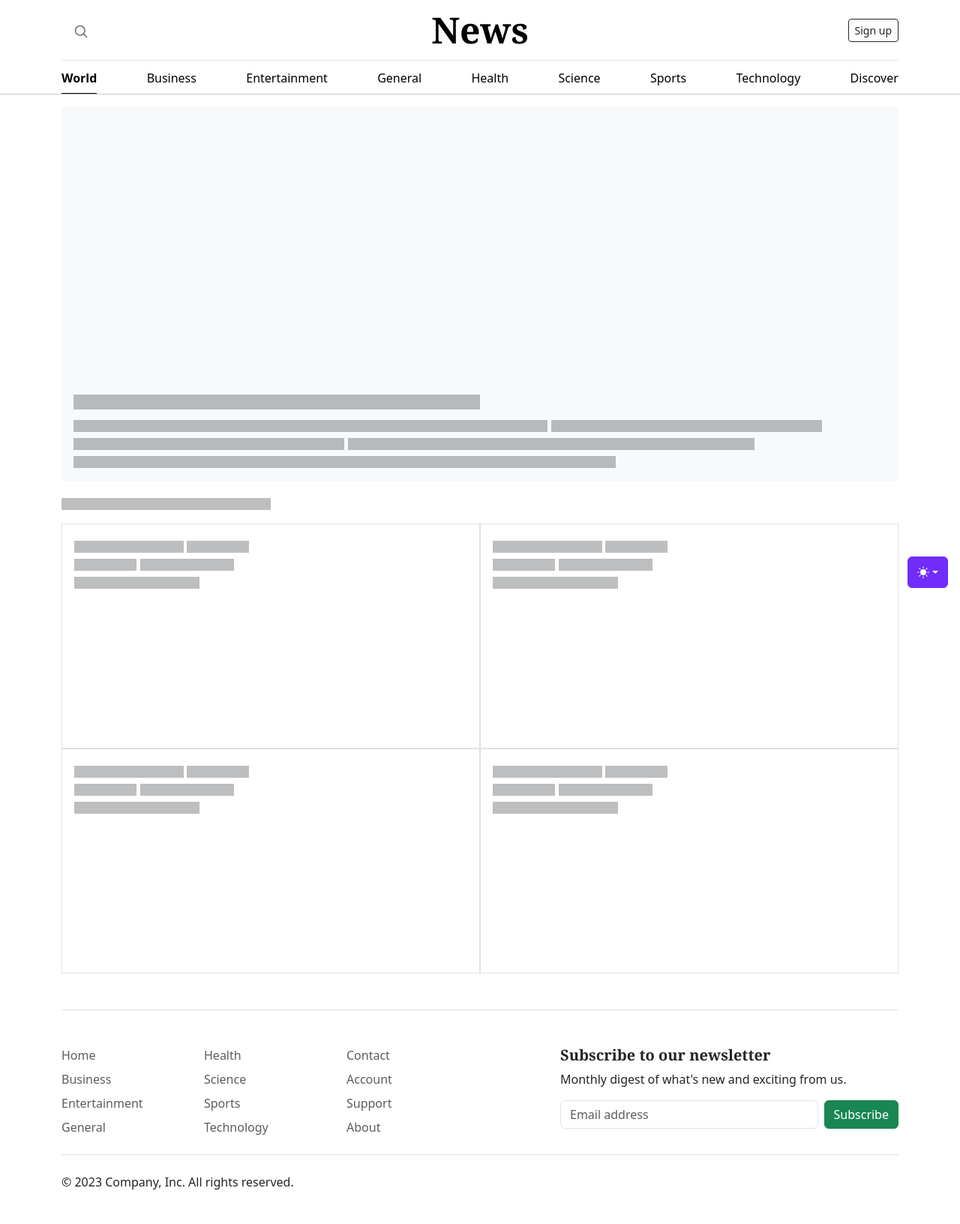
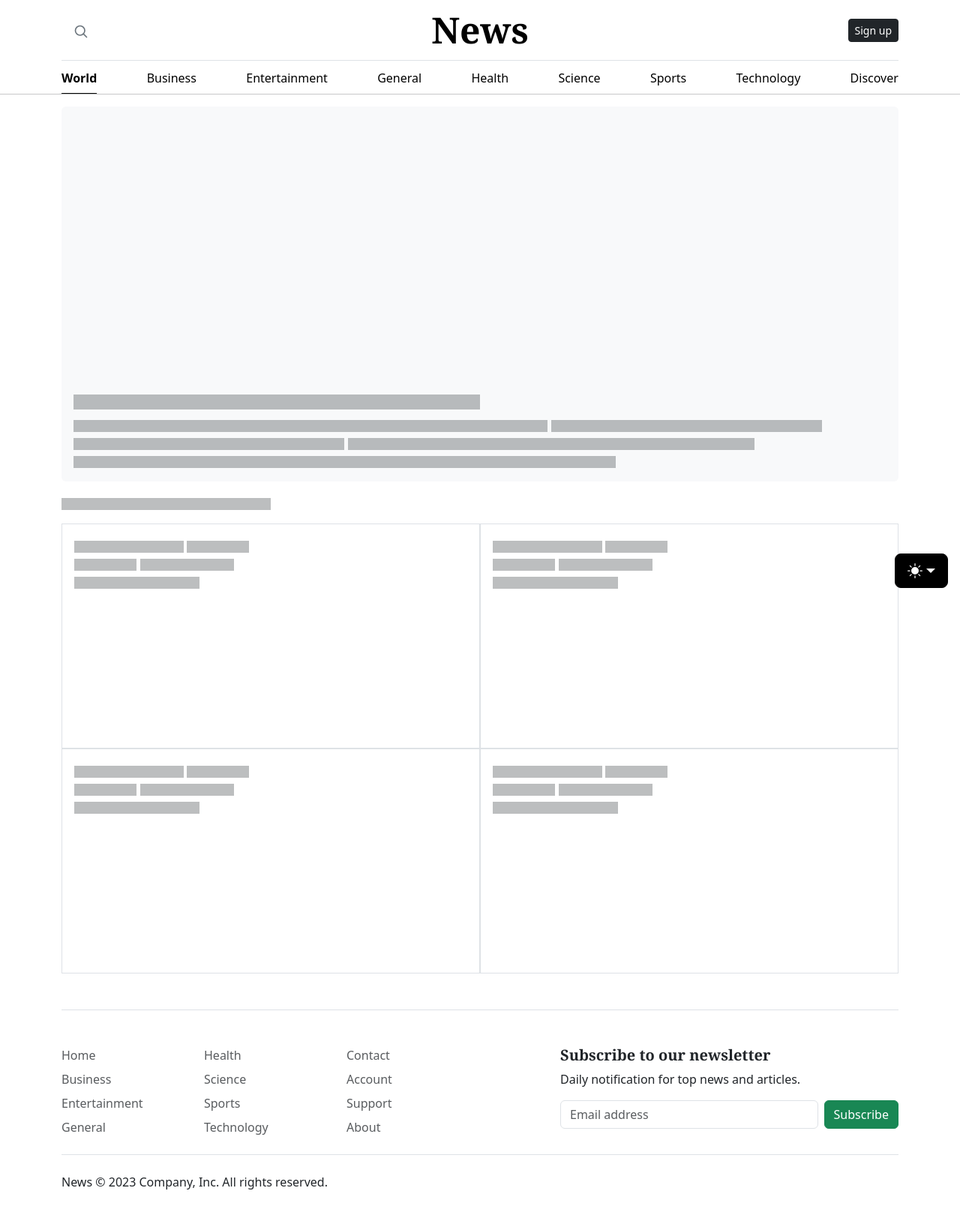
Before and after one commit to srky420/capstone-django, a Django app: template news/templates/news/index.html in a window 1280 px wide. Shown: the whole page at 75% size. Run offline with Django 4.2, Linux system fonts and the light colour scheme; the template is opened without the code that fills it, so the values that code supplies are empty.

Commit message:
Add new layouts and optimizations

```diff
--- a/news/static/news/globals.js
+++ b/news/static/news/globals.js
@@ -1,7 +1,3 @@
-const topNewsHeading = `<div class="w-100 p-3 bg-dark text-light"><h3 class="m-0">Top Headlines</h3></div>`;
-const articlesRow = `<div class="row mb-2 border mx-0" id="articles-row"></div>`;
-
-
 // Creates carousel item from given data
 function create_carousel_item(carousel_id, article, is_active) {
     document.querySelector(carousel_id).querySelector('.carousel-inner').innerHTML += `
@@ -19,12 +15,42 @@ function create_carousel_item(carousel_id, article, is_active) {
 }
 
 
-// Creates two column articles view
-function create_articles_view(article) {
+// Create news heading
+function create_heading(text) {
+    return `<div class="w-100 p-3 bg-dark text-light"><h3 class="m-0">${text}</h3></div>`;
+}
+
+
+// Create a wide article card
+function create_wide_article_card(article) {
     let publishedDate = new Date(article.publishedAt);
     publishedDate = publishedDate.toLocaleDateString();
 
-    document.querySelector('#articles-row').innerHTML += `
+    return (
+        `<div class="card text-white border-0 rounded-0">
+            <img src="${article.urlToImage}" height="300" style="object-fit: cover;" class="card-img" alt="article-img">
+            <div class="card-img-overlay bg-dark bg-opacity-50 rounded-0">
+                <h3 class="card-title">${article.title}</h3>
+                <p class="card-text">${article.description}</p>
+                <p class="card-text"><small>${publishedDate}</small></p>
+            </div>
+        </div>`
+    );
+}
+
+
+// Create articles row
+function create_articles_row(id) {
+    return `<div class="row mb-2 border mx-0" id="${id}"></div>`;
+}
+
+
+// Creates two column articles view
+function create_articles_columns(article, row_id) {
+    let publishedDate = new Date(article.publishedAt);
+    publishedDate = publishedDate.toLocaleDateString();
+
+    document.querySelector(row_id).innerHTML += `
     <div class="col-lg-6 col-md-12 border py-3">
         <div class="row mb-4 h-100">
             <div class="col-lg col-md-6 col-sm-12 px-3 d-flex flex-column">
--- a/news/static/news/headlines.js
+++ b/news/static/news/headlines.js
@@ -28,10 +28,11 @@ function load_world_headlines(category, tab) {
         }
         if (data.status == "ok") {
 
+            const articles = data.articles;
+
             contentTab.innerHTML = carousel;
-            contentTab.innerHTML += topNewsHeading;
-            contentTab.innerHTML += articlesRow;
-            const articles = data.articles;
+            contentTab.innerHTML += create_heading('Top Headlines');
+            contentTab.innerHTML += create_articles_row('world-tab-articles-row');
 
             create_carousel_item('#myCarousel', articles[0], true);
 
@@ -41,7 +42,7 @@ function load_world_headlines(category, tab) {
                     create_carousel_item('#myCarousel', articles[i], false);
                     continue;
                 }
-                create_articles_view(articles[i]);
+                create_articles_columns(articles[i], '#world-tab-articles-row');
             }
         }
 
--- a/news/static/news/styles.css
+++ b/news/static/news/styles.css
@@ -84,7 +84,7 @@ h1, h2, h3, h4, h5, h6 {
 }
 
 .btn-bd-primary {
-    --bd-violet-bg: #712cf9;
+    --bd-violet-bg: #000000;
     --bd-violet-rgb: 112.520718, 44.062154, 249.437846;
 
     --bs-btn-font-weight: 600;
@@ -92,12 +92,12 @@ h1, h2, h3, h4, h5, h6 {
     --bs-btn-bg: var(--bd-violet-bg);
     --bs-btn-border-color: var(--bd-violet-bg);
     --bs-btn-hover-color: var(--bs-white);
-    --bs-btn-hover-bg: #6528e0;
-    --bs-btn-hover-border-color: #6528e0;
+    --bs-btn-hover-bg: #2c2c2c;
+    --bs-btn-hover-border-color: #5a5a5a;
     --bs-btn-focus-shadow-rgb: var(--bd-violet-rgb);
     --bs-btn-active-color: var(--bs-btn-hover-color);
-    --bs-btn-active-bg: #5a23c8;
-    --bs-btn-active-border-color: #5a23c8;
+    --bs-btn-active-bg: #2b2b2b;
+    --bs-btn-active-border-color: #5a5a5a;
 }
 
 .bd-mode-toggle {
--- a/news/templates/news/color-modes.html
+++ b/news/templates/news/color-modes.html
@@ -14,11 +14,11 @@
     </symbol>
 </svg>
 <div class="dropdown position-fixed bottom-0 end-0 mb-3 me-3 bd-mode-toggle">
-    <button class="btn btn-bd-primary py-2 dropdown-toggle d-flex align-items-center" id="bd-theme" type="button" aria-expanded="false" data-bs-toggle="dropdown" aria-label="Toggle theme (dark)">
+    <button class="btn btn-bd-primary btn-lg py-2 dropdown-toggle d-flex align-items-center" id="bd-theme" type="button" aria-expanded="false" data-bs-toggle="dropdown" aria-label="Toggle theme (dark)">
       <svg class="bi my-1 theme-icon-active" width="1em" height="1em"><use href="#moon-stars-fill"></use></svg>
       <span class="visually-hidden" id="bd-theme-text">Toggle theme</span>
     </button>
-    <ul class="dropdown-menu dropdown-menu-end shadow" aria-labelledby="bd-theme-text" style="">
+    <ul class="dropdown-menu dropdown-menu-end shadow" aria-labelledby="bd-theme-text">
       <li>
         <button type="button" class="dropdown-item d-flex align-items-center" data-bs-theme-value="light" aria-pressed="false">
           <svg class="bi me-2 opacity-50 theme-icon" width="1em" height="1em"><use href="#sun-fill"></use></svg>
--- a/news/templates/news/footer.html
+++ b/news/templates/news/footer.html
@@ -31,7 +31,7 @@
             <div class="col-md-5 offset-md-1 mb-3">
                 <form>
                     <h5>Subscribe to our newsletter</h5>
-                    <p>Monthly digest of what's new and exciting from us.</p>
+                    <p>Daily notification for top news and articles.</p>
                     <div class="d-flex flex-column flex-sm-row w-100 gap-2">
                     <label for="newsletter1" class="visually-hidden">Email address</label>
                     <input id="newsletter1" type="text" class="form-control" placeholder="Email address">
@@ -42,7 +42,7 @@
         </div>
 
         <div class="d-flex flex-column flex-sm-row justify-content-between py-4 border-top">
-            <p>© 2023 Company, Inc. All rights reserved.</p>
+            <p>News © 2023 Company, Inc. All rights reserved.</p>
             <ul class="list-unstyled d-flex">
             <li class="ms-3"><a class="link-body-emphasis" href="#"><svg class="bi" width="24" height="24"><use xlink:href="#twitter"></use></svg></a></li>
             <li class="ms-3"><a class="link-body-emphasis" href="#"><svg class="bi" width="24" height="24"><use xlink:href="#instagram"></use></svg></a></li>
--- a/news/templates/news/navbar.html
+++ b/news/templates/news/navbar.html
@@ -10,7 +10,7 @@
                 <a class="blog-header-logo text-body-emphasis text-decoration-none" href="{% url 'index' %}">News</a>
             </div>
             <div class="col-4 d-flex justify-content-end align-items-center">
-                <a class="btn btn-sm btn-outline-dark" href="#">Sign up</a>
+                <a class="btn btn-sm btn-dark" href="#">Sign up</a>
             </div>
         </div>
     </header>
--- a/news/utils.py
+++ b/news/utils.py
@@ -9,7 +9,7 @@ def get_top_headlines(category):
 
     if category == "world":
         try:
-            return api.get_top_headlines(country="us", page_size=20, page=1)
+            return api.get_top_headlines(page_size=20, page=1)
         except newsapi_exception.NewsAPIException as e:
             return e
 
```
